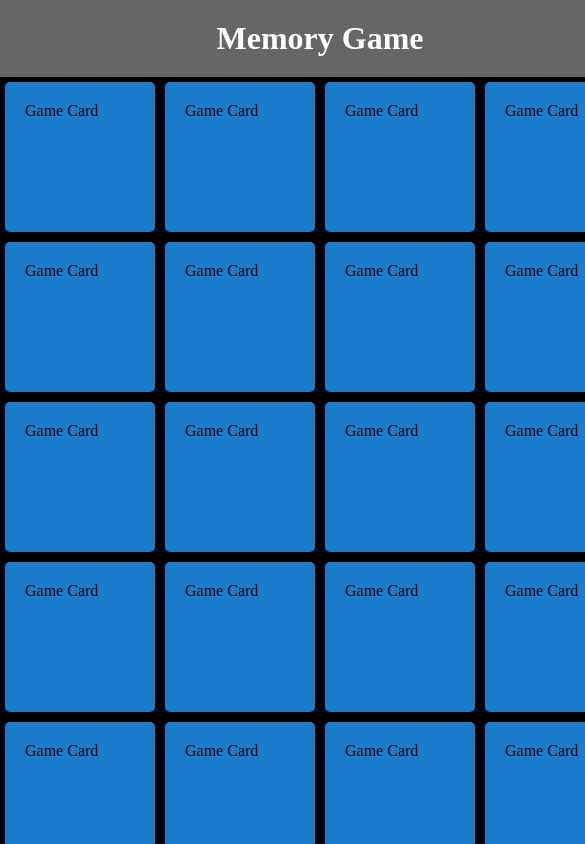
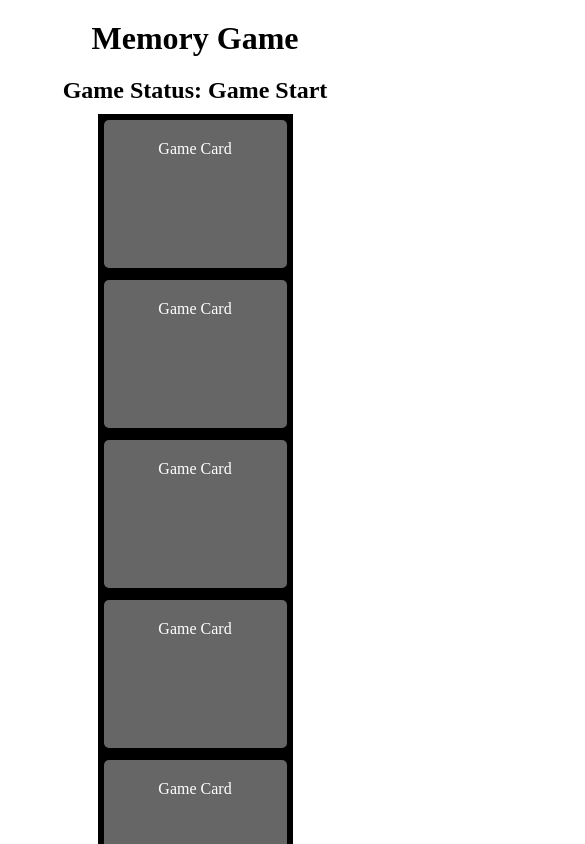
Before and after one commit to Moemonty/memory-game, a React (Create React App) app: page / in a window 390 px wide. Shown: the top 844 px of the page, 585 px wide, since content can reach past the window. Built offline with nearby package versions, Linux system fonts and the light colour scheme.

Commit message:
Updated logic and added game status

```diff
--- a/src/App.css
+++ b/src/App.css
@@ -1,7 +1,7 @@
 /*App.css*/
 
 .App-header {
-  color: #fff;
+  color: #000;
   text-align: center;
   margin: 20px 0;
 }
--- a/src/container/CardGridContainer.css
+++ b/src/container/CardGridContainer.css
@@ -6,3 +6,14 @@
   display: flex;
   flex-wrap: wrap;
 }
+
+.CardGridContainer__header {
+  text-align: center;
+  margin-bottom: 10px;
+}
+
+@media screen and (max-width: 680px) {
+  .CardGridContainer {
+    width: 50%;
+  }
+}
--- a/src/container/CardGridContainer.js
+++ b/src/container/CardGridContainer.js
@@ -11,6 +11,7 @@ class CardGridContainer extends Component {
 
     this.state = {
       status: 'unsolved',
+      message: 'Game Start',
       cardFlipped: false,
       firstCard: null,
       secondCard: null,
@@ -20,6 +21,7 @@ class CardGridContainer extends Component {
   }
 
   resetBoard = () => {
+    console.log('board reset');
     this.setState({
       cardFlipped: false,
       lockBoard: false,
@@ -34,12 +36,17 @@ class CardGridContainer extends Component {
     });
 
     setTimeout(() => {
-      this.state.firstCard.classList.remove('flip');
-      this.state.secondCard.classList.remove('flip');
+      const state = this.state;
 
-      this.setState({
-        lockBoard: false
-      });
+      if(state.firstCard) {
+        state.firstCard.classList.remove('flip');
+      }
+
+      if(state.secondCard) {
+        state.secondCard.classList.remove('flip');
+      }
+
+      this.resetBoard();
     }, 1500);
   }
 
@@ -49,55 +56,62 @@ class CardGridContainer extends Component {
   }
 
   checkMatch = () => {
-    console.log(this.state.firstCard.dataset.name);
-    console.log(this.state.secondCard.dataset.name);
-
     // A MATCH
     if (this.state.firstCard.dataset.name === this.state.secondCard.dataset.name) {
-      console.log('match');
       this.disableCards();
       this.resetBoard();
+
       this.setState(state => ({
-        matchCount: state.matchCount + 1
+        matchCount: state.matchCount + 1,
+        message: 'Matched!'
       }));
 
+      this.unflipCards();
       return;
+
+    // NO MATCH
     } else {
-      // no match
-      console.log('no match')
       this.unflipCards();
+
+      this.setState(state => ({
+        message: 'No Match'
+      }));
     }
-
-    this.setState({
-      lockBoard: false
-    });
   }
 
   // Public class fields syntax
   flipCard = event => {
-    console.log(event.currentTarget, ' is the current card');
     const card = event.currentTarget;
 
+    // Same Card chosen
     if (event.currentTarget === this.state.firstCard) {
-      console.log(' this is the same card');
+      this.setState(state => ({
+        message: 'Same Card Chosen'
+      }));
       return;
     }
 
+    // board locked..
     if (this.state.lockBoard) {
-      console.log('board locked');
+      this.setState(state => ({
+        message: 'Board locked...'
+      }));
       return;
     }
 
-    // if disabled, short circuit
+    // Cards already chosen
     if (card.attributes.disabled) {
-      console.log('dont check card');
+      this.setState(state => ({
+        message: 'Card has already been matched!'
+      }));
       return;
     }
 
+    // ADD FLIP CLASS
     event.currentTarget.classList.add('flip');
 
+    // Initial FLIP not done
     if (!this.state.cardFlipped) {
-
       this.setState({
         cardFlipped: true,
         firstCard: card
@@ -105,6 +119,7 @@ class CardGridContainer extends Component {
       return;
     }
 
+    // CHECK SECOND CARD
     this.setState({
       secondCard: card,
     }, () => {
@@ -122,12 +137,14 @@ class CardGridContainer extends Component {
   }
 
   componentDidUpdate() {
+    console.log(this.state);
     this.checkGameStatus();
   }
 
   render() {
     return (
       <div className="div">
+        <h2 className="CardGridContainer__header">Game Status: { this.state.message ? this.state.message : null }</h2>
         <div className="CardGridContainer">
           {/*
             @TODO: Iterate through a date list
--- a/src/index.css
+++ b/src/index.css
@@ -5,17 +5,6 @@
   box-sizing: border-box;
 }
 
-body {
-  background: #666;
-  height: 100vh;
-  width: 640px;
-  height: 960px;
-  margin: auto;
-  display: flex;
-  flex-wrap: wrap;
-  perspective: 1000px;
-}
-
 code {
   font-family: source-code-pro, Menlo, Monaco, Consolas, "Courier New",
     monospace;
--- a/src/presentational/Card.css
+++ b/src/presentational/Card.css
@@ -1,4 +1,5 @@
 .card {
+  border: solid 1px #000;
   border-radius: 3px;
   width: calc(25% - 10px);
   height: calc(16.6667% - 10px);
@@ -26,11 +27,30 @@
   padding: 20px;
   position: absolute;
   border-radius: 5px;
-  background: #1C7CCC;
   backface-visibility: hidden;
+  text-align: center;
 }
 
 .card__front-face {
-  background: #fff;
+  background: #4682b4;
+  /*background: #1C7CCC;*/
+  color: #000;
   transform: rotateY(180deg);
 }
+
+.card__back-face {
+  background: #666;
+  color: #fff;
+}
+
+@media screen and (max-width: 680px) {
+  .card {
+    width: calc(50% - 10px);
+  }
+}
+
+@media screen and (max-width: 480px) {
+  .card {
+    width: calc(100%);
+  }
+}
```
